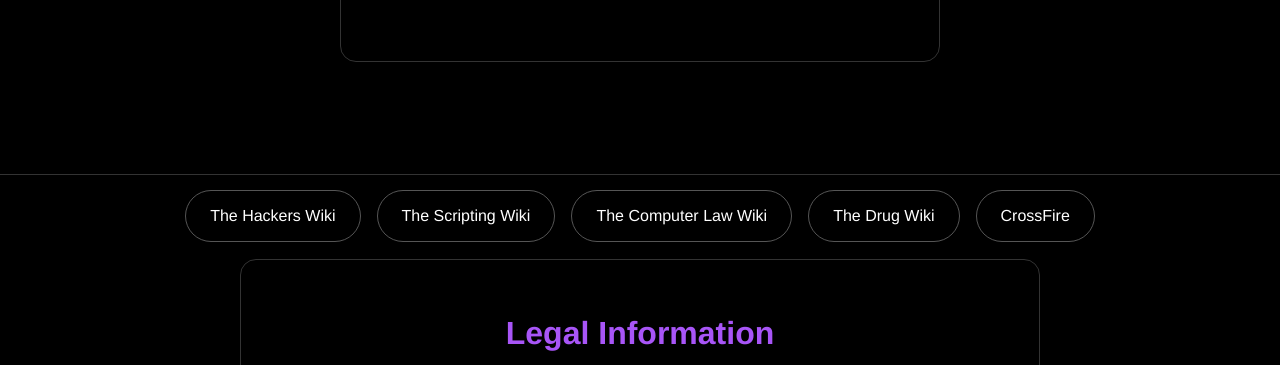
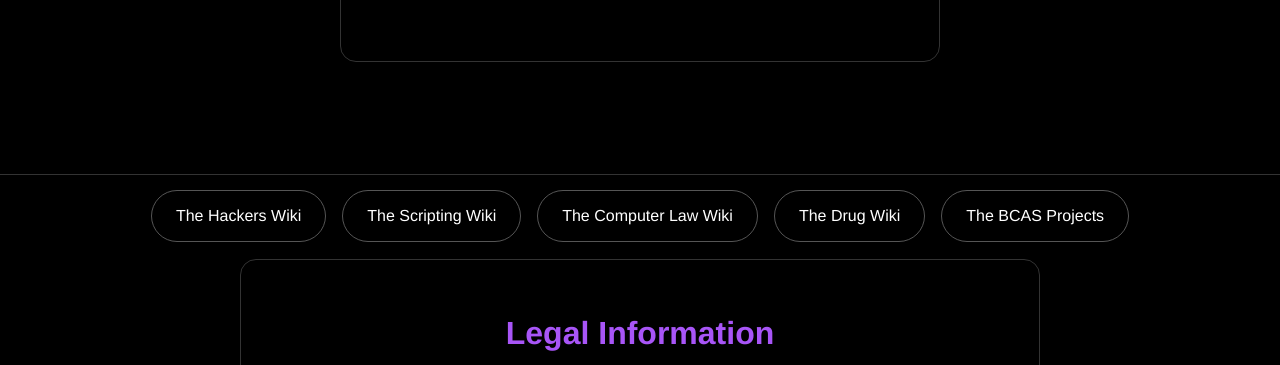
Before and after one commit to BCAS-Team/BCAS-Team.github.io, a plain HTML site: page index.html in a window 1280 px wide. Shown: the part 435-800 px from the top of the page. Drawn offline with Linux system fonts and the light colour scheme.

Commit message:
Update index.html

```diff
--- a/index.html
+++ b/index.html
@@ -41,7 +41,7 @@
     <a href="BCAS-Wiki/Scripting Wiki/index.html">The Scripting Wiki</a>
     <a href="BCAS-Wiki/Computer Law Wiki/index.html">The Computer Law Wiki</a>
     <a href="Drugs/index.html">The Drug Wiki</a>
-    <a href="Crossfire/index.html">CrossFire</a>
+    <a href="Crossfire/index.html">The BCAS Projects</a>
   </div>
 
   <section id="legal-section" class="legal-section">
```
